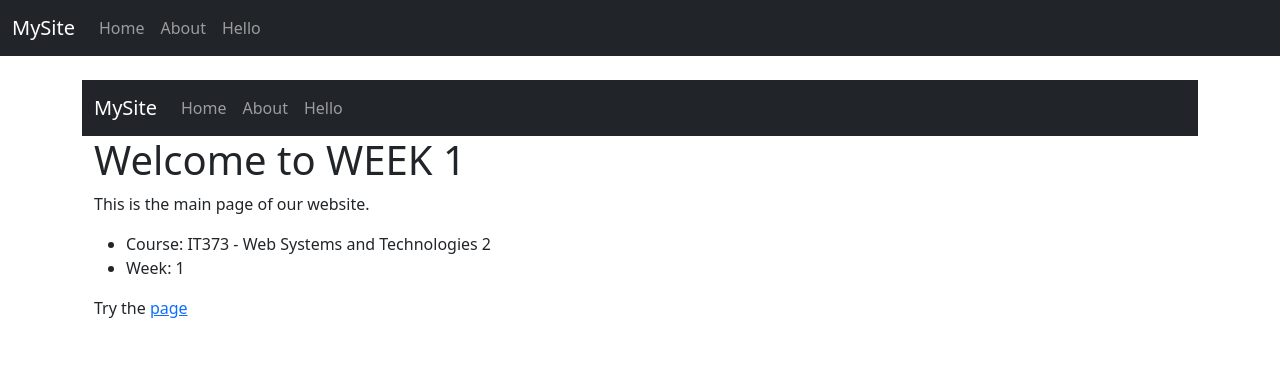
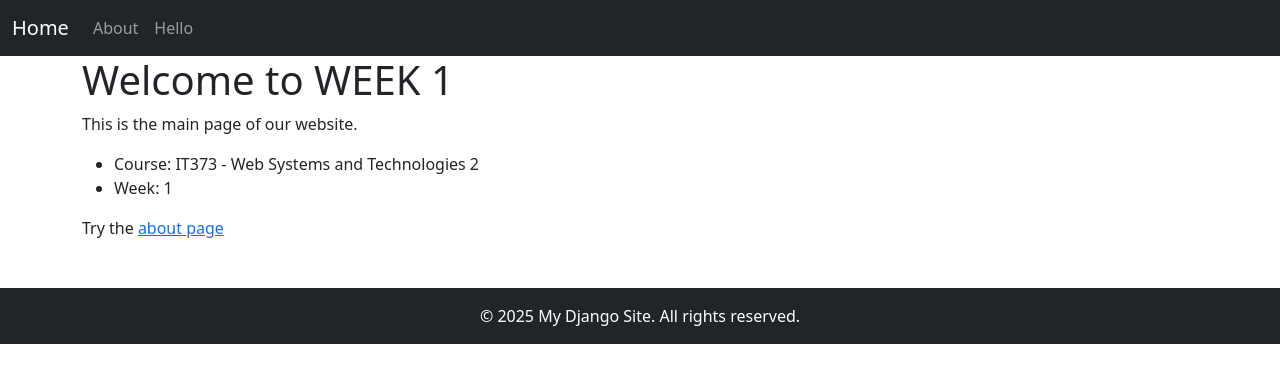
Before and after one commit to KaiseLLL-08/IT373-WEEK1-Django-Basic, a Django app: page / in a window 1280 px wide. Shown: the top 383 px of the page. Run offline with Django 5.2, Linux system fonts and the light colour scheme.

Commit message:
Modified base.html

```diff
--- a/templates/base.html
+++ b/templates/base.html
@@ -12,51 +12,33 @@
 
 	<nav class="navbar navbar-expand-lg navbar-dark bg-dark">
 		<div class="container-fluid">
-			<a class="navbar-brand" href="/">MySite</a>
+			<a class="navbar-brand" href="{% url 'home' %}">Home</a>
 			<button class="navbar-toggler" type="button" data-bs-toggle="collapse" data-bs-target="#navbarNav" aria-controls="navbarNav" aria-expanded="false" aria-label="Toggle navigation">
 				<span class="navbar-toggler-icon"></span>
 			</button>
 			<div class="collapse navbar-collapse" id="navbarNav">
 				<ul class="navbar-nav">
 					<li class="nav-item">
-						<a class="nav-link" href="/">Home</a>
+						<a class="nav-link" href="{% url 'about' %}">About</a>
 					</li>
 					<li class="nav-item">
-						<a class="nav-link" href="/about/">About</a>
-					</li>
-					<li class="nav-item">
-						<a class="nav-link" href="/hello/">Hello</a>
+						<a class="nav-link" href="{% url 'hello' %}">Hello</a>
 					</li>
 				</ul>
 			</div>
 		</div>
 	</nav>
-	<div class="container mt-4">
-	<nav class="navbar navbar-expand-lg navbar-dark bg-dark">
-		<div class="container-fluid">
-			<a class="navbar-brand" href="/">MySite</a>
-			<button class="navbar-toggler" type="button" data-bs-toggle="collapse" data-bs-target="#navbarNav" aria-controls="navbarNav" aria-expanded="false" aria-label="Toggle navigation">
-				<span class="navbar-toggler-icon"></span>
-			</button>
-			<div class="collapse navbar-collapse" id="navbarNav">
-				<ul class="navbar-nav">
-					<li class="nav-item">
-						<a class="nav-link" href="/">Home</a>
-					</li>
-					<li class="nav-item">
-						<a class="nav-link" href="/about/">About</a>
-					</li>
-					<li class="nav-item">
-						<a class="nav-link" href="/hello/">Hello</a>
-					</li>
-				</ul>
-			</div>
+
+<main class="container">
+	{% block content %}
+	{% endblock content%}
+</main>
+
+	<footer class="bg-dark text-white text-center py-3 mt-5">
+		<div class="container">
+			<span>&copy; 2025 My Django Site. All rights reserved.</span>
 		</div>
-	</nav>
-<main class="container">
-    {% block content %}
-    {% endblock content%}
-</main>
+	</footer>
 
 	<!-- Bootstrap JS -->
 	<script src="https://cdn.jsdelivr.net/npm/bootstrap@5.3.2/dist/js/bootstrap.bundle.min.js"></script>
--- a/templates/pages/home.html
+++ b/templates/pages/home.html
@@ -11,6 +11,6 @@
         <li>Week: {{ week }}</li>
     </ul>
 
-    <p>Try the <a href="{% url "about" %}"> page</a></p>
+    <p>Try the <a href="{% url "about" %}">about page</a></p>
 
 {% endblock content %}
```
